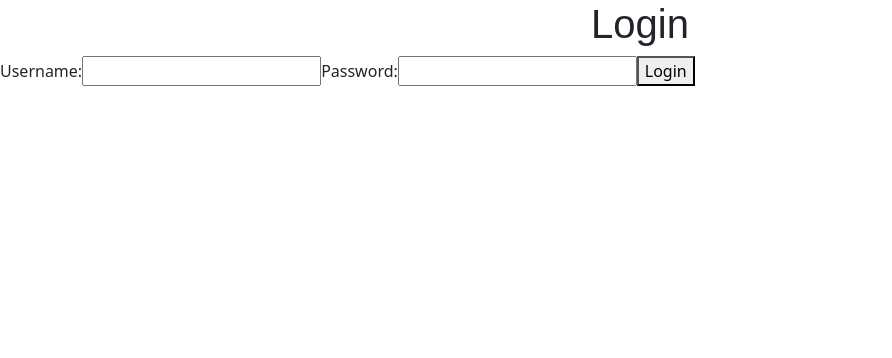
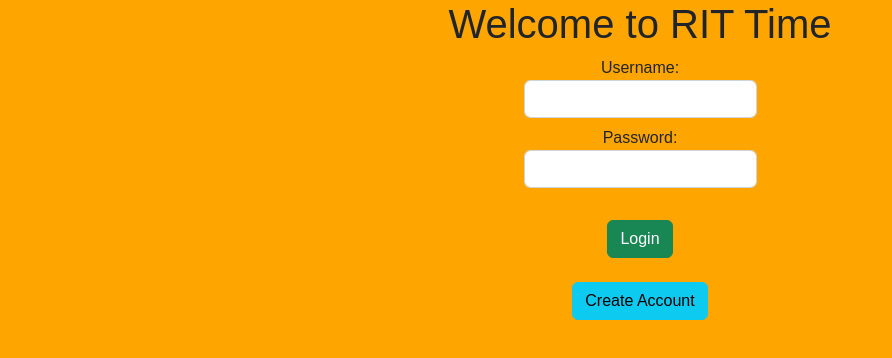
Before and after one commit to Jreepmeyer2002/Time-Clock, a React (Create React App) app in the folder app/: page / in a window 1280 px wide. Shown: the top 358 px of the page, without its empty margins (0-892 px from the left). Built offline with nearby package versions, Linux system fonts and the light colour scheme.

Commit message:
Made some styling changes

```diff
--- a/app/src/Login.tsx
+++ b/app/src/Login.tsx
@@ -1,6 +1,8 @@
 import React, { useState } from "react";
+import {Label, Input, Button, Form, Container, Row, Col} from "reactstrap";
 import {Navigate} from "react-router-dom";
-import './App'
+import './App';
+import Page from "./Page";
 
 const Login = () => {
 
@@ -20,27 +22,49 @@
     }
 
   return (
-    <div className="login-page">
-      <h1>Login</h1>
-      <form onSubmit={handleLogin}>
-        <label>
+    <div style={{textAlign: "center", fontFamily: "Arial, Helvetica, serif"}} className="login-page">
+      <h1>Welcome to RIT Time</h1>
+      <Container>
+        <Form onSubmit={handleLogin}>
+          <Row>
+            <Col>
+              <Label>
                 Username:
-          <input
+              <Input
                 type="text"
                 value={username}
                 onChange={(event) => setUsername(event.target.value)}
               />
-        </label>
-        <label>
+              </Label>
+            </Col>
+          </Row>
+          <Row>
+            <Col>
+              <Label>
                 Password:
-          <input
+                <Input
                   type="password"
                   value={password}
                   onChange={(event) => setPassword(event.target.value)}
                 />
-        </label>
-        <button type="submit">Login</button>
-      </form>
+              </Label>
+            </Col>
+          </Row>
+            <Label></Label>
+            <Row>
+              <Col sm={12}>
+                <Button color="success" type="submit">Login</Button>
+              </Col>
+            </Row>
+            <Label></Label>
+            <Row>
+              <Col sm={12}>
+                <Button color="info">Create Account</Button>
+              </Col>
+            </Row>
+        </Form>
+      </Container>
+
     </div>
   );
 };
--- a/app/src/index.tsx
+++ b/app/src/index.tsx
@@ -1,8 +1,7 @@
 import React from 'react';
 import ReactDOM from 'react-dom/client';
-import './index.css';
 import { BrowserRouter, Routes, Route } from "react-router-dom";
-import Home from "./Home";
+import Page from "./Page";
 import Login from './Login';
 import reportWebVitals from './reportWebVitals';
 import './page.css';
@@ -17,7 +16,7 @@
     <BrowserRouter>
       <Routes>
         <Route path="/" element={<Login />} />
-        <Route path="/home" element={<Home />}>
+        <Route path="/home" element={<Page />}>
         </Route>
       </Routes>
     </BrowserRouter>
--- a/app/src/page.css
+++ b/app/src/page.css
@@ -1,5 +1,7 @@
-h1{
-    text-align: center;
-    font-family: Arial, Helvetica, sans-serif;
+html{
+    background-color: orange;
+}
 
+div{
+    background-color: orange;
 }
```
Lines whose indentation alone changed are shown as unchanged.
